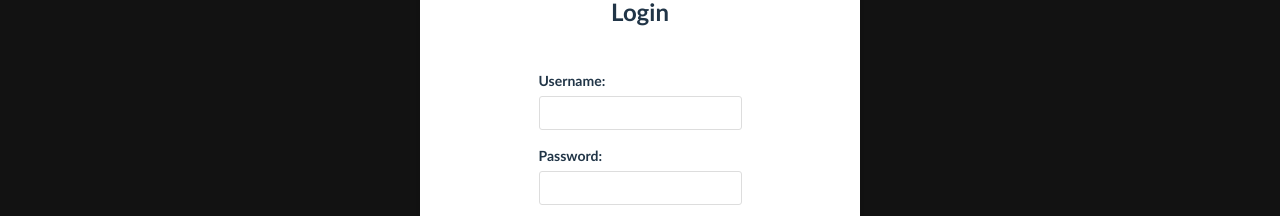
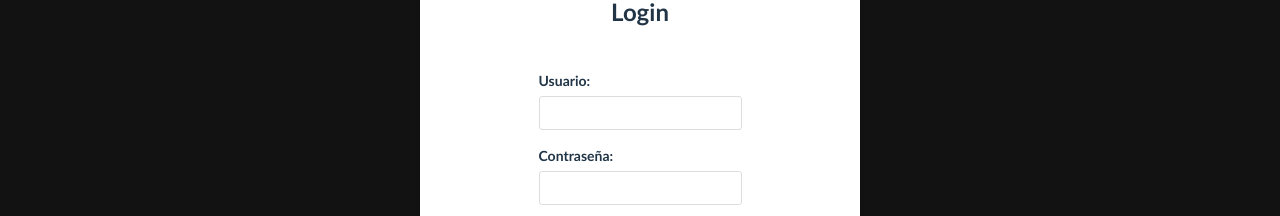
Before and after one commit to labmiracle/team-red, a React (Vite) app in the folder gymWeb/: page /login in a window 1280 px wide. Shown: the part 234-450 px from the top of the page. Built offline with nearby package versions, Linux system fonts and the light colour scheme.

Commit message:
wpOsptfK adding the reset to the login form

```diff
--- a/gymWeb/src/components/Login/Login.tsx
+++ b/gymWeb/src/components/Login/Login.tsx
@@ -1,10 +1,17 @@
-import React from 'react';
 import { Link } from 'react-router-dom';
+import { useState } from 'react';
 import styles from './Login.module.css';
 
 const Login: React.FC = () => {
+    const [username, setUsername] = useState('');
+    const [password, setPassword] = useState('');
+
     const handleSubmit = (event: React.FormEvent) => {
         event.preventDefault();
+
+        // lógica inicio de sesión
+        setUsername('');
+        setPassword('');
     };
 
     return (
@@ -12,28 +19,32 @@ const Login: React.FC = () => {
             <h2>Login</h2>
             <form className={styles.loginForm} onSubmit={handleSubmit}>
                 <div>
-          <label htmlFor="username">Username:</label>
+                    <label htmlFor='username'>Usuario:</label>
                     <input
-            type="text"
-            id="username"
-            aria-label="Username"
+                        type='text'
+                        id='username'
+                        aria-label='Username'
                         required
+                        value={username}
+                        onChange={(e) => setUsername(e.target.value)}
                     />
                 </div>
                 <div>
-          <label htmlFor="password">Password:</label>
+                    <label htmlFor='password'>Contraseña:</label>
                     <input
-            type="password"
-            id="password"
-            aria-label="Password"
+                        type='password'
+                        id='password'
+                        aria-label='Password'
                         required
+                        value={password}
+                        onChange={(e) => setPassword(e.target.value)}
                     />
                 </div>
-        <button type="submit">Login</button>
+                <button type='submit'>Login</button>
             </form>
             <p>
                 Si no estás registrado y quieres hacerlo, haz
-        <Link to="/Register"> click aquí</Link>.
+                <Link to='/register'> click aquí</Link>.
             </p>
         </div>
     );
```
Lines whose indentation alone changed are shown as unchanged.
